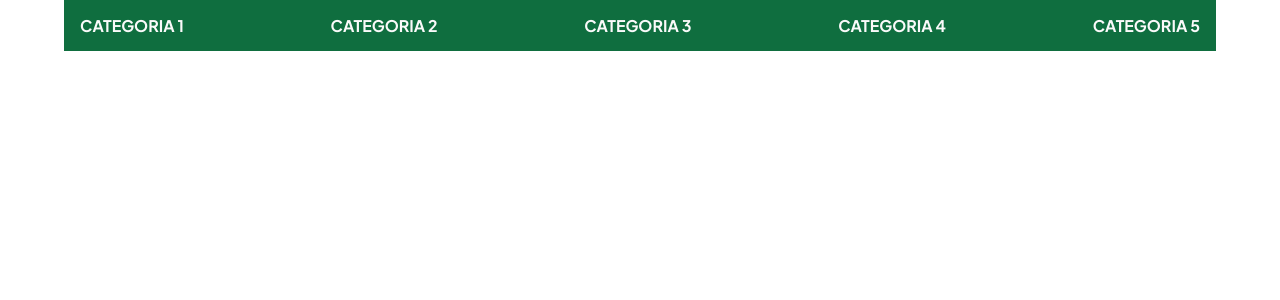
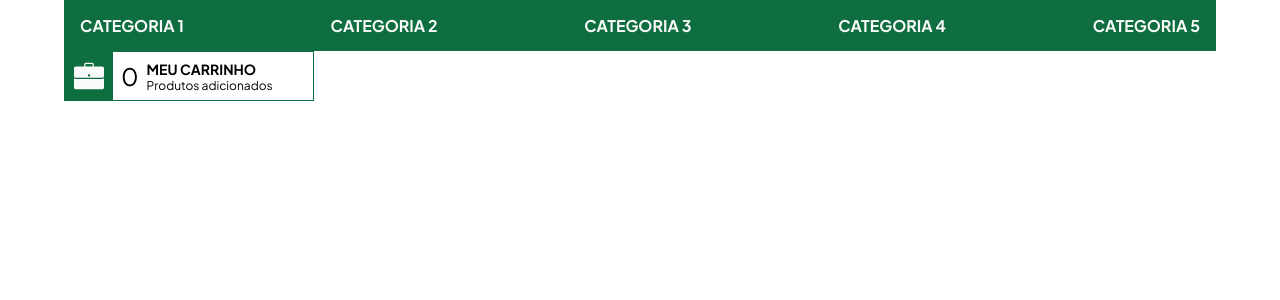
Before and after one commit to Flavio-JS/organicos-mario, a Next.js app: page / in a window 1280 px wide. Shown: the top 300 px of the page. Built offline with nearby package versions, Linux system fonts and the light colour scheme.

Commit message:
feat: started the cartcard

```diff
--- /dev/null
+++ b/src/components/Header/Cart/CartCard.styles.ts
@@ -0,0 +1,70 @@
+import CartIcon from "@/components/Icons/CartIcon";
+import styled, { css } from "styled-components";
+
+export const CartCardWrapper = styled.div`
+  ${({ theme }) => css`
+    display: none;
+
+    @media (min-width: ${theme.breakpoints.md}) {
+      display: flex;
+      justify-content: left;
+      align-items: center;
+      height: 50px;
+      width: 250px;
+      border: 1px solid ${theme.colors.darkGreen};
+
+      :hover {
+        cursor: pointer;
+      }
+    }
+  `}
+`;
+
+export const CartCardIcon = styled(CartIcon)`
+  ${({ theme }) => css`
+    display: none;
+
+    @media (min-width: ${theme.breakpoints.md}) {
+      display: flex;
+      height: 100%;
+      width: fit-content;
+      padding: 8px;
+      border: 1px solid ${theme.colors.darkGreen};
+      background-color: ${theme.colors.darkGreen};
+      transition: opacity 0.25s;
+
+      :hover {
+        opacity: 0.9;
+      }
+    }
+  `}
+`;
+
+export const CartCardAmountWrapper = styled.div`
+  ${({ theme }) => css`
+    display: none;
+
+    @media (min-width: ${theme.breakpoints.md}) {
+      display: flex;
+      font-size: ${theme.font.size.md};
+      padding: 0 8px;
+    }
+  `}
+`;
+
+export const CartCardTextWrapper = styled.div`
+  ${({ theme }) => css`
+    display: none;
+
+    @media (min-width: ${theme.breakpoints.md}) {
+      display: block;
+
+      h2 {
+        font-size: ${theme.font.size.xs};
+      }
+      p {
+        font-size: ${theme.font.size.xxs};
+      }
+    }
+  `}
+`;
--- /dev/null
+++ b/src/components/Header/Cart/CartCard.tsx
@@ -0,0 +1,20 @@
+import * as S from "./CartCard.styles";
+
+interface ICartCardProps {
+  currentCartItems?: number;
+}
+
+function CartCard({ currentCartItems }: ICartCardProps) {
+  return (
+    <S.CartCardWrapper>
+      <S.CartCardIcon />
+      <S.CartCardAmountWrapper>{currentCartItems}</S.CartCardAmountWrapper>
+      <S.CartCardTextWrapper>
+        <h2>MEU CARRINHO</h2>
+        <p>Produtos adicionados</p>
+      </S.CartCardTextWrapper>
+    </S.CartCardWrapper>
+  );
+}
+
+export default CartCard;
--- a/src/pages/index.tsx
+++ b/src/pages/index.tsx
@@ -1,3 +1,4 @@
+import CartCard from "@/components/Header/Cart/CartCard";
 import NavBarDesktop from "@/components/Header/NavBar/Desktop/NavBarDesktop";
 import NavBarMobile from "@/components/Header/NavBar/Mobile/NavBarMobile";
 
@@ -11,8 +12,8 @@ const HomePage: NextPage = () => {
   return (
     <S.IndexWrapper>
       <NavBarDesktop />
-
       <NavBarMobile isOpen={isMenuMobileOpen} setIsOpen={setIsMenuMobileOpen} />
+      <CartCard currentCartItems={0} />
     </S.IndexWrapper>
   );
 };
```
